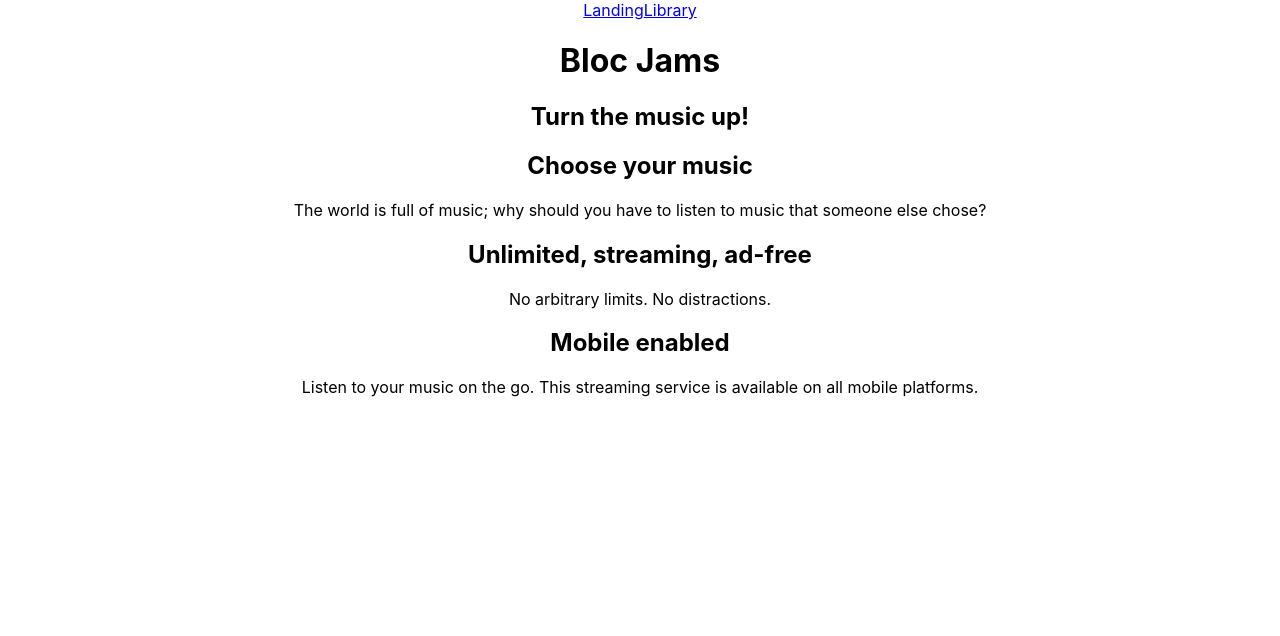
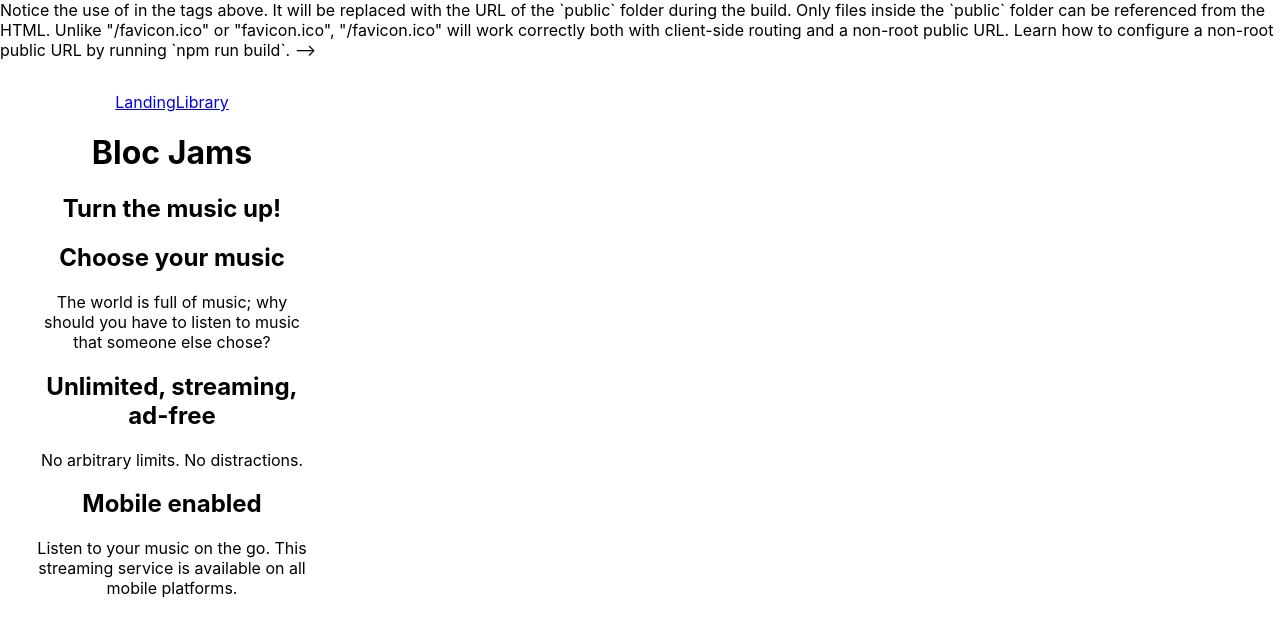
Before and after one commit to lkraman/bloc-jams-react, a React (Create React App) app: page / in a window 1280 px wide. Shown: the top 636 px of the page. Built offline with nearby package versions, Linux system fonts and the light colour scheme.

Commit message:
fixing npm issue

```diff
--- a/public/index.html
+++ b/public/index.html
@@ -3,22 +3,23 @@
   <head>
     <meta charset="utf-8" />
     <link rel="shortcut icon" href="%PUBLIC_URL%/favicon.ico" />
+    <link rel="stylesheet" href="https://fonts.googleapis.com/css?family=Roboto:300,400,500">
+    <!--
     <meta
       name="viewport"
       content="width=device-width, initial-scale=1, shrink-to-fit=no"
     />
+    <meta name="viewport" content="width=device-width, initial-scale=1.0">
     <meta name="theme-color" content="#000000" />
     <!--
       manifest.json provides metadata used when your web app is added to the
       homescreen on Android. See https://developers.google.com/web/fundamentals/web-app-manifest/
     -->
     <link rel="manifest" href="%PUBLIC_URL%/manifest.json" />
-    <link href="https://unpkg.com/ionicons@4.5.0/dist/css/ionicons.min.css" rel="stylesheet" type="text/css">
-    <!--
+
       Notice the use of %PUBLIC_URL% in the tags above.
       It will be replaced with the URL of the `public` folder during the build.
       Only files inside the `public` folder can be referenced from the HTML.
-
       Unlike "/favicon.ico" or "favicon.ico", "%PUBLIC_URL%/favicon.ico" will
       work correctly both with client-side routing and a non-root public URL.
       Learn how to configure a non-root public URL by running `npm run build`.
@@ -26,15 +27,14 @@
     <title>React App</title>
   </head>
   <body>
+    <div id="root"></div>
     <script src="https://unpkg.com/ionicons@4.5.0/dist/ionicons.js"></script>
-    <div id="root"></div>
+
     <!--
       This HTML file is a template.
       If you open it directly in the browser, you will see an empty page.
-
       You can add webfonts, meta tags, or analytics to this file.
       The build step will place the bundled scripts into the <body> tag.
-
       To begin the development, run `npm start` or `yarn start`.
       To create a production bundle, use `npm run build` or `yarn build`.
     -->
--- a/src/index.css
+++ b/src/index.css
@@ -9,6 +9,14 @@ body {
 }
 
 code {
-  font-family: source-code-pro, Menlo, Monaco, Consolas, "Courier New",
+  font-family: source-code-pro, Menlo, Monaco, Consolas, "Roboto",
     monospace;
 }
+
+.grid {
+  display: grid;
+  grid-gap: 2rem;
+  grid-template-columns: repeat(4, 1fr);
+  grid-template-rows: repeat(4, auto);
+  margin: 2rem;
+}
--- a/src/index.js
+++ b/src/index.js
@@ -5,10 +5,13 @@ import './index.css';
 import App from './App';
 import * as serviceWorker from './serviceWorker';
 
+
 ReactDOM.render(
+  <div className='grid'>
   <BrowserRouter>
     <App />
   </BrowserRouter>
+  </div>
   , document.getElementById('root')
 )
 
```
Also changed, not shown: package.json (+10 -1 lines), 2 other files (tests, documents, lock files or other folders).
